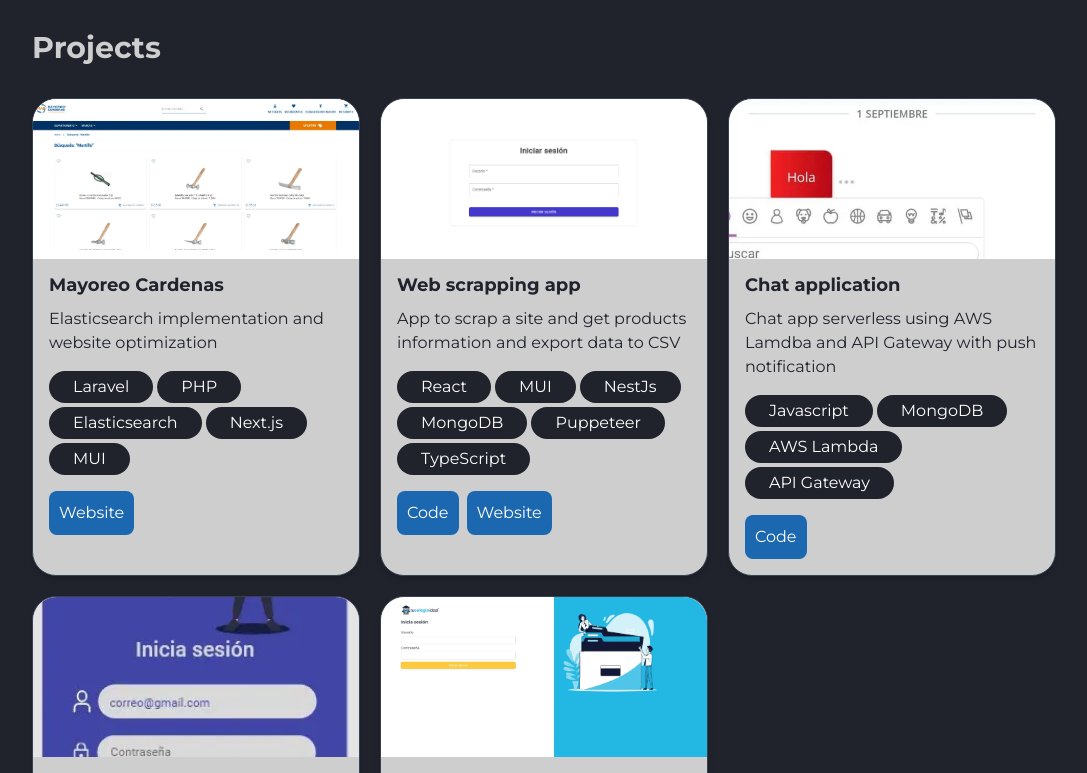
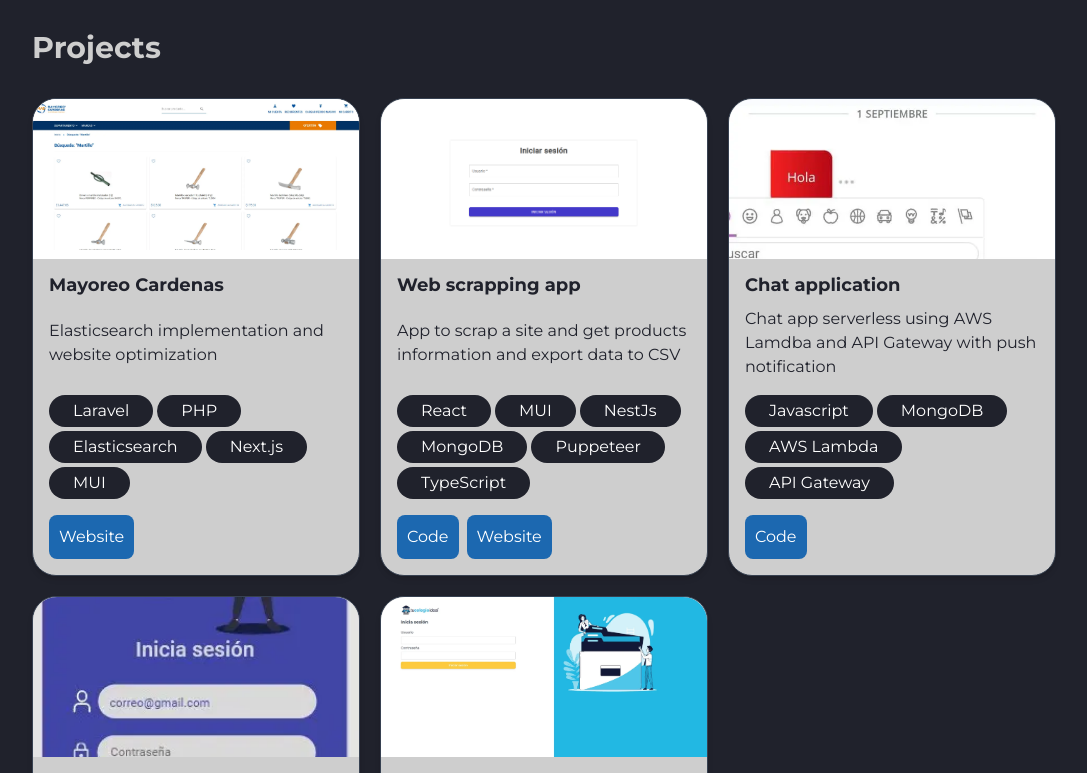
Before and after one commit to adriancosme/portfolio, a Next.js app: page / in a window 1280 px wide. Shown: the part 407-1180 px from the top of the page, without its empty margins (96-1183 px from the left). Built offline with nearby package versions, Linux system fonts and the light colour scheme.

Commit message:
fix: add flex layout

```diff
--- a/src/components/card.tsx
+++ b/src/components/card.tsx
@@ -27,7 +27,7 @@ const Card = ({
   liveDemoUrl,
 }: CardProps) => {
   return (
-    <article className="group col-span-12 lg:col-span-4 border rounded-3xl shadow-md border-gray-700 relative bg-[#CECECE] ">
+    <article className="group col-span-12 lg:col-span-4 border rounded-3xl shadow-md border-gray-700 relative bg-[#CECECE] flex flex-col justify-between">
       <header>
         <div className="block">
           <section className="overflow-hidden rounded-t-3xl relative bg-white h-40">
```
